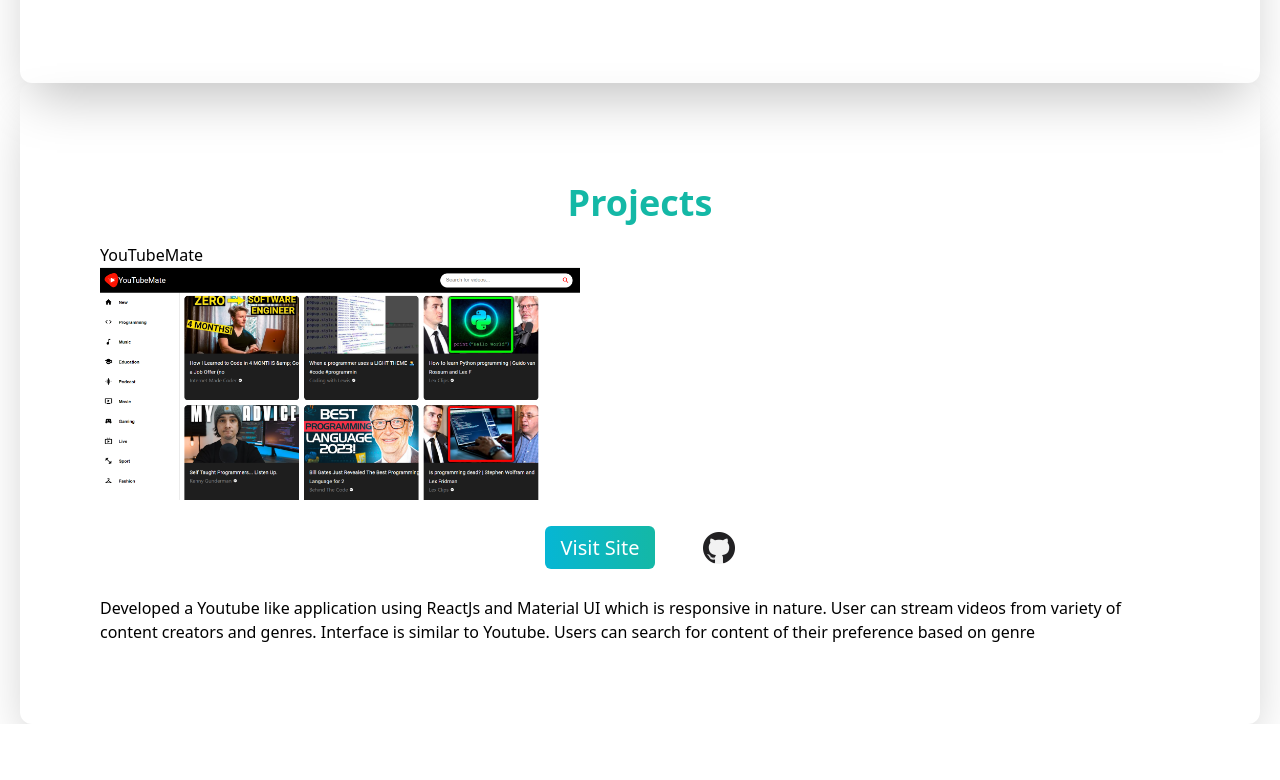
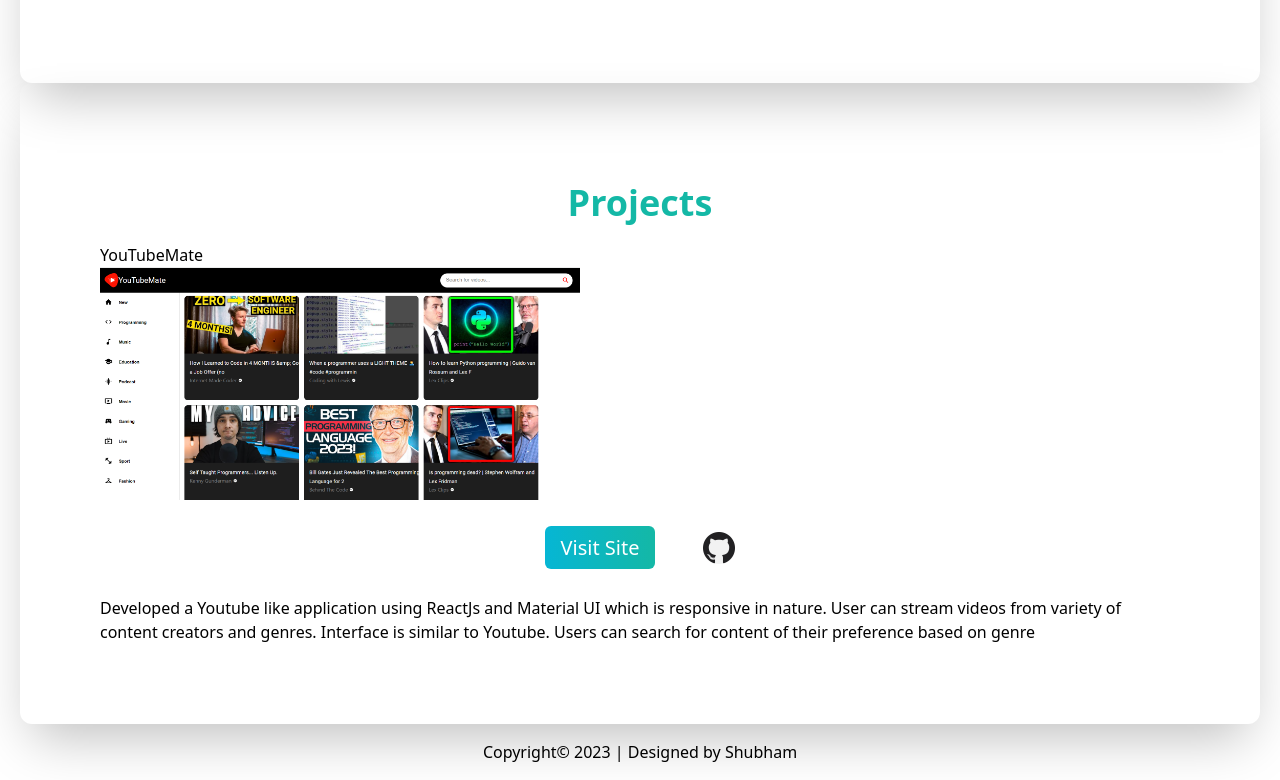
Before and after one commit to Shubham-100/Portfolio_Nextjs, a Next.js app: page / in a window 1280 px wide. Shown: the part 1145-1925 px from the top of the page. Before the commit the page ends 1869 px from the top, so only its background shows below. Built offline with nearby package versions, Linux system fonts and the light colour scheme.

Commit message:
Add footer

```diff
--- a/src/pages/index.js
+++ b/src/pages/index.js
@@ -71,14 +71,16 @@
               <img src="./tubemate.png" width="480" height="480"/>
               <ul className="flex flex-row items-center justify-center gap-4">
                 <li><a href="https://youtubemate1.netlify.app/" target="_blank" className="text-xl bg-gradient-to-r from-cyan-500 to-teal-500 text-white px-4 mr-8 py-2 rounded-md">Visit Site</a></li>
-                <li><a href="https://github.com/Shubham-100/YouTubeMate"><img src="./github.png" width="32" height="32"/></a></li>
+                <li><a href="https://github.com/Shubham-100/YouTubeMate" target="_blank"><img src="./github.png" width="32" height="32"/></a></li>
               </ul>
               <p>Developed a Youtube like application using ReactJs and Material UI which is responsive in nature. User can stream videos from variety of content creators and genres. Interface is similar to Youtube.
 Users can search for content of their preference based on genre</p>
             </div>
           </div>
         </section>
-
+        <footer className="p-2  mx-14">
+                <p className="dark:text-white  text-center p-2">Copyright© 2023 | Designed by Shubham</p>
+        </footer>
 
 
       </main>
```
